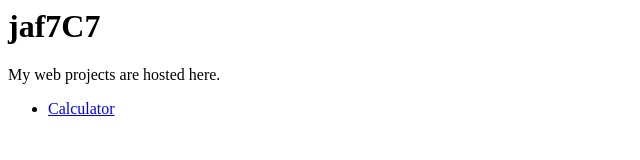
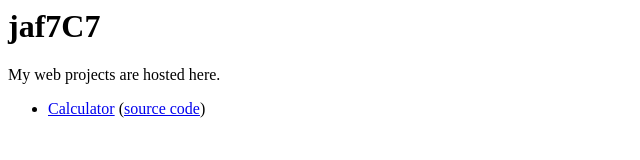
Before and after one commit to jaf7C7/jaf7c7.github.io, a plain HTML site: page index.html in a window 1280 px wide. Shown: the whole page, without its empty margins (0-640 px from the left). Drawn offline with Linux system fonts and the light colour scheme.

Commit message:
Update index.html

```diff
--- a/index.html
+++ b/index.html
@@ -9,7 +9,9 @@
     <h1>jaf7C7</h1>
     <p>My web projects are hosted here.</p>
     <ul>
-      <li><a href="./calculator">Calculator</a></li>
+      <li>
+        <a href="./calculator">Calculator</a> (<a href="https://github.com/jaf7C7/calculator">source code</a>)
+      </li>
     </ul>
   </body>
 </html>
```
